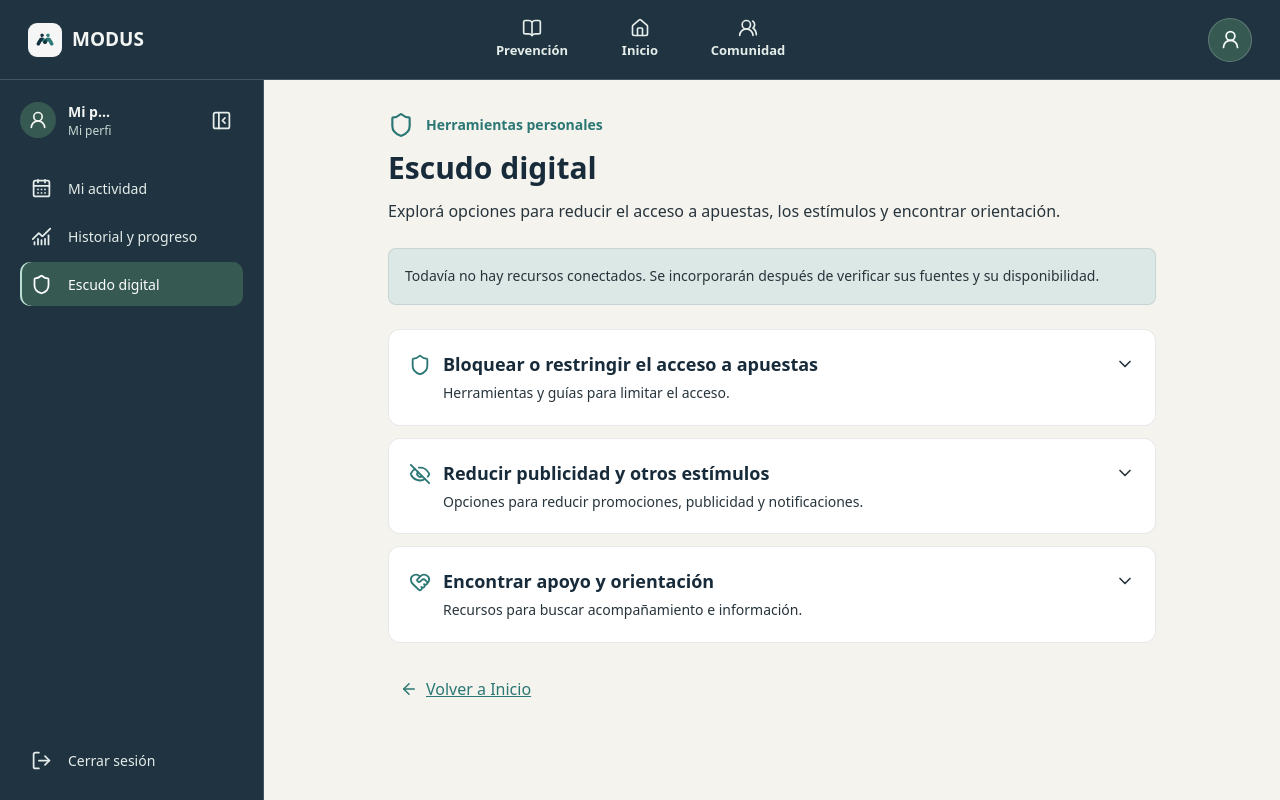
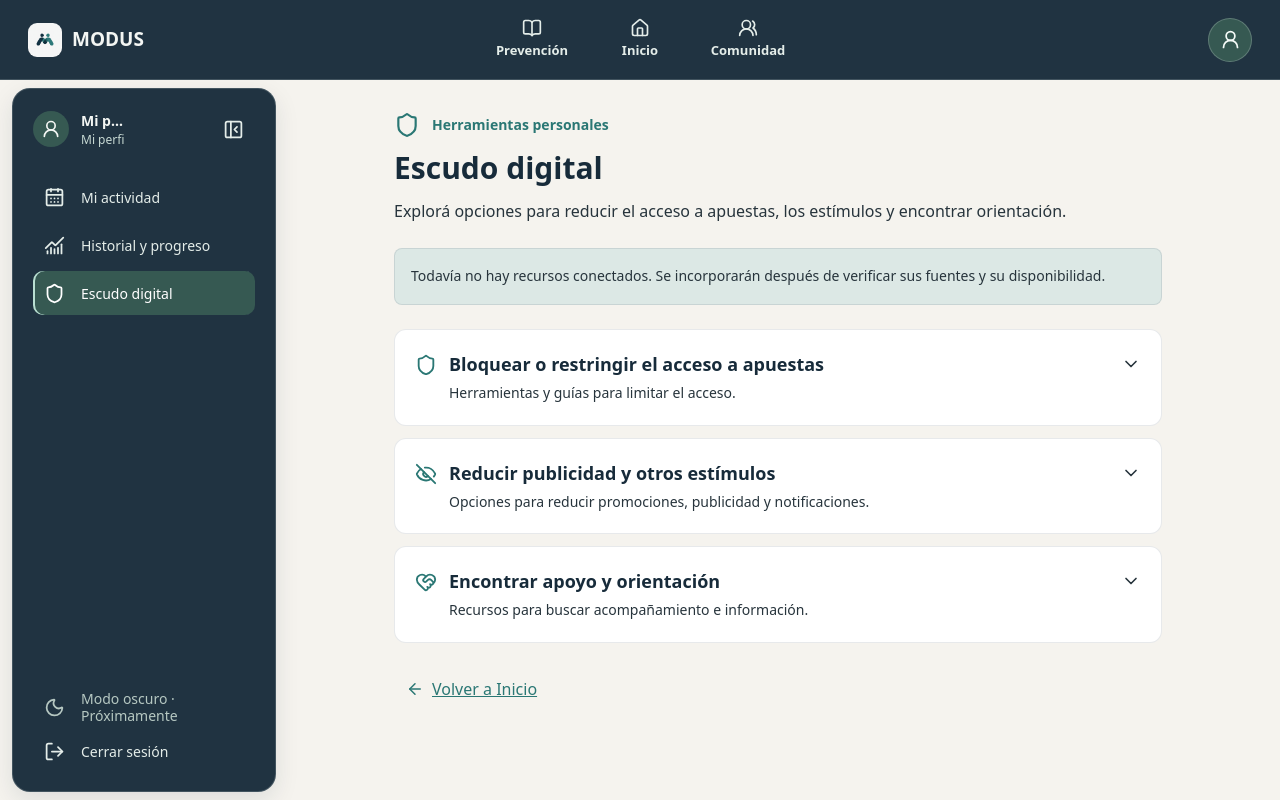
Before and after one commit to Martinolotto/proyecto_tratar_ludopatia, a React (Vite) app in the folder frontend/: page /escudo-digital in a window 1280 px wide. Built offline with nearby package versions, Linux system fonts and the light colour scheme; no server answers.

Commit message:
style(navegacion): se refinó la barra lateral

```diff
--- a/frontend/src/components/navigation/Sidebar.css
+++ b/frontend/src/components/navigation/Sidebar.css
@@ -4,23 +4,26 @@
 .modus-app-content { display: flex; flex: 1; min-width: 0; flex-direction: column; }
 .modus-sidebar-desktop {
   display: none;
-  flex: 0 0 264px;
-  width: 264px;
+  flex: 0 0 276px;
+  width: 276px;
   transition: width 350ms ease, flex-basis 350ms ease;
 }
-.modus-sidebar-desktop--collapsed { flex-basis: 84px; width: 84px; }
+.modus-sidebar-desktop--collapsed { flex-basis: 96px; width: 96px; }
 .modus-sidebar {
   position: sticky;
   z-index: 20;
-  top: var(--modus-header-height);
+  top: calc(var(--modus-header-height) + 8px);
   display: flex;
   flex-direction: column;
   width: 84px;
-  height: calc(100dvh - var(--modus-header-height));
+  height: calc(100dvh - var(--modus-header-height) - 16px);
+  margin: 8px 0 8px 12px;
   min-height: 0;
   padding: 18px 20px;
-  border-right: 1px solid rgb(220 232 229 / 18%);
+  border: 1px solid rgb(220 232 229 / 18%);
+  border-radius: 18px;
   background: #172b3a;
+  box-shadow: 0 8px 24px rgb(23 43 58 / 10%);
   color: #f3f6f3;
   transition: width 350ms ease;
 }
@@ -88,12 +91,17 @@
 .modus-sidebar:not(.modus-sidebar--expanded) .modus-sidebar__item:hover .modus-sidebar__label,
 .modus-sidebar:not(.modus-sidebar--expanded) .modus-sidebar__item:focus-visible .modus-sidebar__label { opacity: 1; }
 .modus-sidebar__actions { margin-top: auto; padding-top: 18px; }
+.modus-sidebar__theme { color: #b6c8c2; cursor: not-allowed; }
+.modus-sidebar--expanded .modus-sidebar__theme .modus-sidebar__label {
+  white-space: normal;
+  line-height: 1.25;
+}
 .modus-sidebar__logout:disabled { opacity: .65; cursor: wait; }
 .modus-sidebar__error { margin: 0 0 8px; color: #fff1de; font-size: 12px; line-height: 1.4; overflow-wrap: anywhere; }
 .modus-sidebar :focus-visible { outline: 3px solid #c8eee1; outline-offset: 3px; }
 .modus-sidebar-dialog { position: fixed; inset: 0 auto 0 0; max-height: 100dvh; margin: 0; padding: 0; border: 0; background: transparent; overflow: visible; }
 .modus-sidebar-dialog::backdrop { background: rgb(23 43 58 / 45%); }
-.modus-sidebar-dialog .modus-sidebar { position: static; height: 100dvh; max-width: 100vw; }
+.modus-sidebar-dialog .modus-sidebar { position: static; height: 100dvh; max-width: 100vw; margin: 0; border-radius: 0 18px 18px 0; }
 @media (min-width: 1024px) { .modus-sidebar-desktop { display: block; } }
 @media (max-width: 1023px) { .modus-app-shell { --modus-header-height: 120px; } }
 @media (max-height: 430px) { .modus-sidebar { overflow-y: auto; } }
--- a/frontend/src/components/navigation/Sidebar.jsx
+++ b/frontend/src/components/navigation/Sidebar.jsx
@@ -7,6 +7,7 @@ import {
   CalendarDays,
   ChartNoAxesCombined,
   LogOut,
+  Moon,
   PanelLeftClose,
   PanelLeftOpen,
   Shield,
@@ -115,8 +116,19 @@ export const Sidebar = ({
         </ul>
       </nav>
 
-      {/* La sesión se cierra realmente desde AppLayout y los errores siguen visibles. */}
+      {/* El modo oscuro se muestra como pendiente, sin cambiar el tema de la aplicación. */}
       <div className="modus-sidebar__actions">
+        <button
+          type="button"
+          className="modus-sidebar__item modus-sidebar__theme"
+          aria-disabled="true"
+          aria-label="Modo oscuro · Próximamente"
+          title="Modo oscuro · Próximamente"
+        >
+          <Moon size={21} aria-hidden="true" />
+          <span className="modus-sidebar__label">Modo oscuro · Próximamente</span>
+        </button>
+        {/* El cierre utiliza la sesión real y conserva su aviso de error. */}
         {signOutError && (
           <p role="alert" className="modus-sidebar__error">{signOutError}</p>
         )}
```
